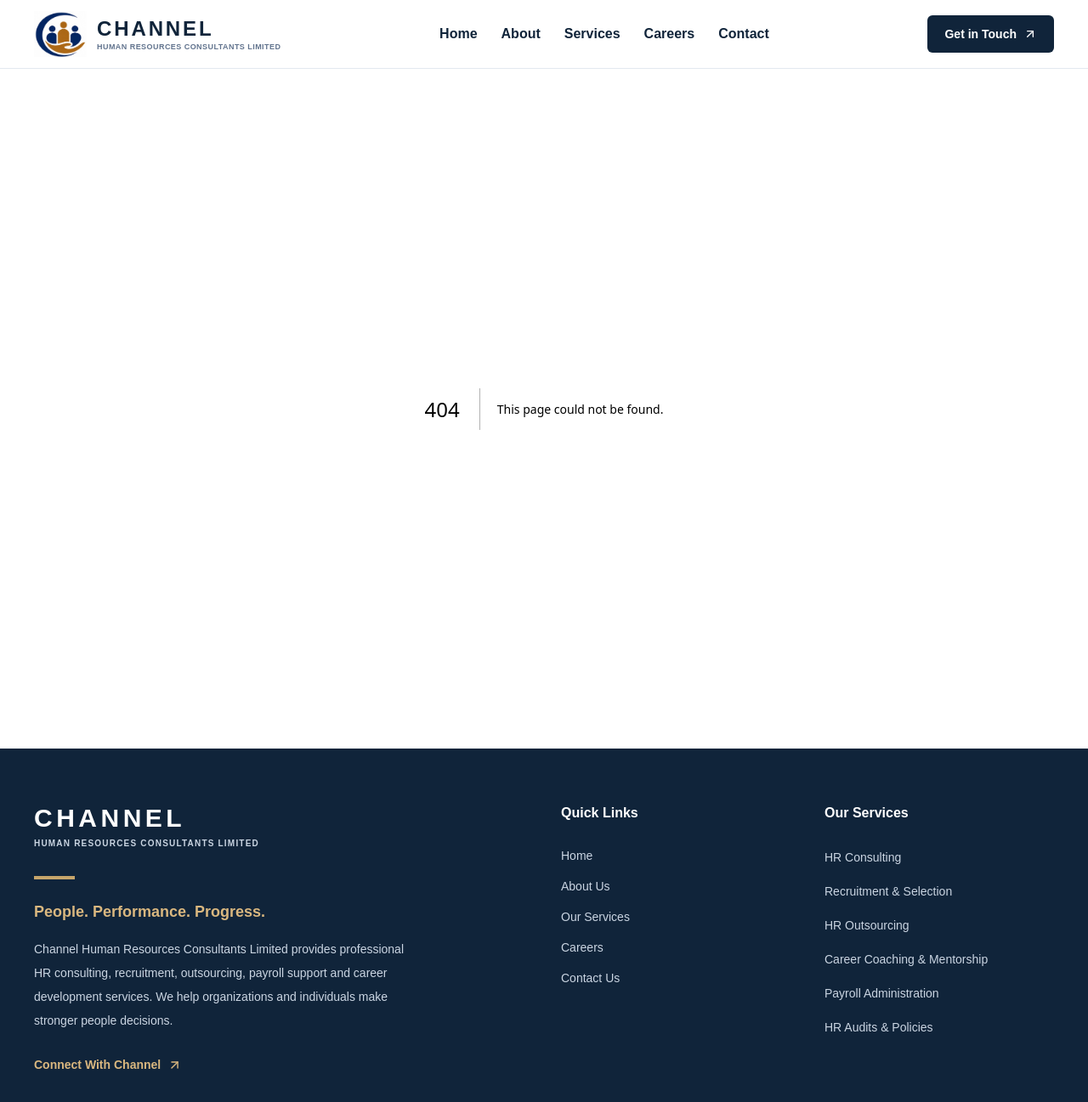
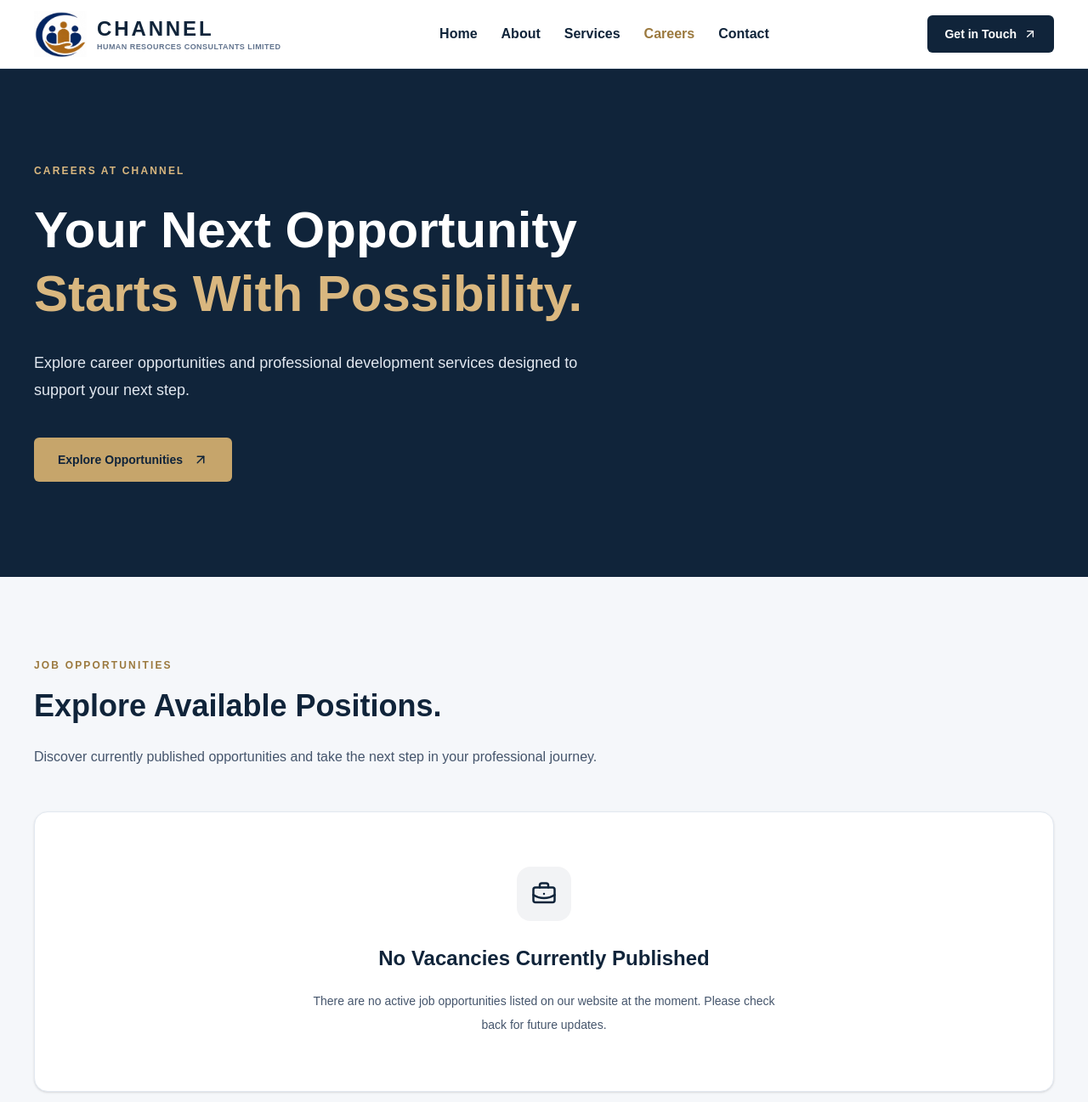
Before and after one commit to aldrine08/CHANNEL-HUMAN-RESOURCES-CONSULTANTS-LIMITED, a Next.js app: page /careers in a window 1280 px wide. Before the commit this address had no page. Shown: the top 1297 px of the page at 85% size. Built offline with nearby package versions, Linux system fonts and the light colour scheme.

Commit message:
Build Careers page and vacancy listing foundation

```diff
--- /dev/null
+++ b/src/app/careers/page.tsx
@@ -0,0 +1,192 @@
+
+import type { Metadata } from "next";
+import Link from "next/link";
+import {
+  ArrowUpRight,
+  BriefcaseBusiness,
+  GraduationCap,
+  SearchCheck,
+  UsersRound,
+} from "lucide-react";
+import JobCard from "@/components/JobCard";
+import { publishedJobs } from "@/data/jobs";
+
+export const metadata: Metadata = {
+  title: "Careers & Job Opportunities",
+  description:
+    "Explore career opportunities, recruitment services and professional development support from Channel Human Resources Consultants Limited.",
+};
+
+const careerServices = [
+  {
+    title: "Career Coaching",
+    description:
+      "Receive guidance on career planning and professional development.",
+    icon: GraduationCap,
+  },
+  {
+    title: "Recruitment Support",
+    description:
+      "Learn about Channel's recruitment and selection services.",
+    icon: SearchCheck,
+  },
+  {
+    title: "Professional Growth",
+    description:
+      "Explore mentorship and career development support.",
+    icon: UsersRound,
+  },
+];
+
+export default function CareersPage() {
+  return (
+    <main>
+      {/* HERO */}
+      <section className="bg-[#10243A] px-6 py-20 text-white lg:px-10 lg:py-28">
+        <div className="mx-auto max-w-7xl">
+          <p className="text-xs font-bold uppercase tracking-[0.18em] text-[#D9B77F]">
+            Careers at Channel
+          </p>
+
+          <h1 className="mt-6 max-w-4xl text-4xl font-extrabold leading-tight sm:text-5xl lg:text-6xl">
+            Your Next Opportunity
+            <span className="block text-[#D9B77F]">
+              Starts With Possibility.
+            </span>
+          </h1>
+
+          <p className="mt-7 max-w-2xl text-lg leading-8 text-slate-200">
+            Explore career opportunities and
+            professional development services
+            designed to support your next step.
+          </p>
+
+          <a
+            href="#opportunities"
+            className="mt-10 inline-flex items-center gap-3 rounded-md bg-[#C6A56B] px-7 py-4 text-sm font-bold text-[#10243A] transition-colors hover:bg-[#E0C38E]"
+          >
+            Explore Opportunities
+            <ArrowUpRight size={18} />
+          </a>
+        </div>
+      </section>
+
+      {/* JOB OPPORTUNITIES */}
+      <section
+        id="opportunities"
+        className="scroll-mt-20 bg-[#F5F7FA] px-6 py-24 lg:px-10"
+      >
+        <div className="mx-auto max-w-7xl">
+          <p className="mb-5 text-xs font-bold uppercase tracking-[0.18em] text-[#9B793E]">
+            Job Opportunities
+          </p>
+
+          <h2 className="text-3xl font-extrabold text-[#10243A] sm:text-4xl">
+            Explore Available Positions.
+          </h2>
+
+          <p className="mt-6 max-w-2xl leading-8 text-slate-600">
+            Discover currently published opportunities
+            and take the next step in your professional journey.
+          </p>
+
+          {publishedJobs.length > 0 ? (
+            <div className="mt-12 grid gap-6 lg:grid-cols-2">
+              {publishedJobs.map((job) => (
+                <JobCard key={job.id} job={job} />
+              ))}
+            </div>
+          ) : (
+            <div className="mt-12 rounded-2xl border border-slate-200 bg-white px-8 py-16 text-center shadow-sm">
+              <div className="mx-auto flex h-16 w-16 items-center justify-center rounded-2xl bg-[#10243A]/5 text-[#10243A]">
+                <BriefcaseBusiness size={30} />
+              </div>
+
+              <h3 className="mt-7 text-2xl font-bold text-[#10243A]">
+                No Vacancies Currently Published
+              </h3>
+
+              <p className="mx-auto mt-5 max-w-xl text-sm leading-7 text-slate-600">
+                There are no active job opportunities
+                listed on our website at the moment.
+                Please check back for future updates.
+              </p>
+            </div>
+          )}
+        </div>
+      </section>
+
+      {/* CAREER DEVELOPMENT */}
+      <section className="bg-white px-6 py-24 lg:px-10">
+        <div className="mx-auto max-w-7xl">
+          <p className="mb-5 text-xs font-bold uppercase tracking-[0.18em] text-[#9B793E]">
+            Beyond Recruitment
+          </p>
+
+          <h2 className="max-w-3xl text-3xl font-extrabold text-[#10243A] sm:text-4xl">
+            Supporting Careers at Every Stage.
+          </h2>
+
+          <p className="mt-6 max-w-2xl leading-8 text-slate-600">
+            Channel supports professional growth
+            through recruitment expertise, career
+            guidance and mentorship.
+          </p>
+
+          <div className="mt-12 grid gap-6 md:grid-cols-3">
+            {careerServices.map((service) => {
+              const Icon = service.icon;
+
+              return (
+                <article
+                  key={service.title}
+                  className="rounded-xl border border-slate-200 p-8 transition-shadow hover:shadow-lg"
+                >
+                  <div className="flex h-14 w-14 items-center justify-center rounded-xl bg-[#10243A] text-[#D9B77F]">
+                    <Icon size={26} />
+                  </div>
+
+                  <h3 className="mt-7 text-xl font-bold text-[#10243A]">
+                    {service.title}
+                  </h3>
+
+                  <p className="mt-4 text-sm leading-7 text-slate-600">
+                    {service.description}
+                  </p>
+                </article>
+              );
+            })}
+          </div>
+        </div>
+      </section>
+
+      {/* EMPLOYER CTA */}
+      <section className="bg-[#10243A] px-6 py-20 text-white lg:px-10">
+        <div className="mx-auto flex max-w-7xl flex-col gap-8 md:flex-row md:items-center md:justify-between">
+          <div>
+            <p className="mb-4 text-xs font-bold uppercase tracking-[0.18em] text-[#D9B77F]">
+              For Employers
+            </p>
+
+            <h2 className="text-3xl font-bold">
+              Looking for the Right Talent?
+            </h2>
+
+            <p className="mt-4 max-w-xl leading-8 text-slate-300">
+              Explore Channel's recruitment and
+              selection solutions for your organization.
+            </p>
+          </div>
+
+          <Link
+            href="/services/recruitment-selection"
+            className="inline-flex w-fit shrink-0 items-center gap-3 rounded-md bg-[#C6A56B] px-7 py-4 text-sm font-bold text-[#10243A] hover:bg-[#E0C38E]"
+          >
+            Recruitment Services
+            <ArrowUpRight size={18} />
+          </Link>
+        </div>
+      </section>
+    </main>
+  );
+}
--- a/src/app/page.tsx
+++ b/src/app/page.tsx
@@ -1,7 +1,11 @@
 import Hero from "@/components/Hero";
+
+import Link from "next/link";
 
 import AboutSection from "@/components/AboutSection";
 import ServicesSection from "@/components/ServicesSection";
+
+
 
 const services = [
   {
@@ -63,6 +67,13 @@ export default function HomePage() {
             opportunities ahead.
           </p>
         </div>
+
+<Link
+  href="/careers"
+  className="mt-8 inline-flex items-center rounded-md bg-[#10243A] px-7 py-4 text-sm font-bold text-white transition-colors hover:bg-[#25445F]"
+>
+  Explore Careers →
+</Link>
       </section>
 
 
--- a/src/components/Footer.tsx
+++ b/src/components/Footer.tsx
@@ -11,7 +11,7 @@ const quickLinks = [
   { name: "Home", href: "/" },
   { name: "About Us", href: "/about" },
   { name: "Our Services", href: "/services" },
-  { name: "Careers", href: "/#careers" },
+  { name: "Careers", href: "/careers" },
   { name: "Contact Us", href: "/#contact" },
 ];
 
--- /dev/null
+++ b/src/components/JobCard.tsx
@@ -0,0 +1,71 @@
+
+import {
+  BriefcaseBusiness,
+  CalendarDays,
+  MapPin,
+} from "lucide-react";
+import type { Job } from "@/data/jobs";
+
+type JobCardProps = {
+  job: Job;
+};
+
+export default function JobCard({ job }: JobCardProps) {
+  const deadline = new Date(
+    `${job.closingDate}T12:00:00Z`
+  ).toLocaleDateString("en-KE", {
+    day: "numeric",
+    month: "long",
+    year: "numeric",
+    timeZone: "UTC",
+  });
+
+  return (
+    <article className="rounded-xl border border-slate-200 bg-white p-7 shadow-sm transition-shadow hover:shadow-lg sm:p-8">
+      <div className="flex flex-wrap items-start justify-between gap-4">
+        <div>
+          <p className="text-xs font-bold uppercase tracking-widest text-[#9B793E]">
+            {job.department}
+          </p>
+
+          <h3 className="mt-3 text-xl font-bold text-[#10243A]">
+            {job.title}
+          </h3>
+        </div>
+
+        <span className="rounded-full bg-[#EAF3EE] px-3 py-1 text-xs font-semibold text-[#236847]">
+          Open Position
+        </span>
+      </div>
+
+      <p className="mt-5 text-sm leading-7 text-slate-600">
+        {job.summary}
+      </p>
+
+      <div className="mt-7 flex flex-wrap gap-x-6 gap-y-3 text-sm text-slate-600">
+        <span className="inline-flex items-center gap-2">
+          <MapPin size={17} />
+          {job.location}
+        </span>
+
+        <span className="inline-flex items-center gap-2">
+          <BriefcaseBusiness size={17} />
+          {job.employmentType}
+        </span>
+
+        <span className="inline-flex items-center gap-2">
+          <CalendarDays size={17} />
+          Closes {deadline}
+        </span>
+      </div>
+
+      <div className="mt-7 border-t border-slate-100 pt-5">
+        <p className="text-xs text-slate-500">
+          Full vacancy details and application
+          instructions will be provided when
+          the recruitment workflow is configured.
+        </p>
+      </div>
+    </article>
+  );
+}
--- a/src/components/Navbar.tsx
+++ b/src/components/Navbar.tsx
@@ -12,7 +12,7 @@ const navigation = [
   { label: "Home", href: "/" },
   { label: "About", href: "/about" },
   { label: "Services", href: "/services" },
-  { label: "Careers", href: "/#careers" },
+  { label: "Careers", href: "/careers" },
   { label: "Contact", href: "/#contact" },
 ];
 
--- /dev/null
+++ b/src/data/jobs.ts
@@ -0,0 +1,20 @@
+
+export type Job = {
+  id: string;
+  slug: string;
+  title: string;
+  location: string;
+  employmentType: string;
+  department: string;
+  closingDate: string;
+  summary: string;
+  status: "published" | "draft" | "closed";
+};
+
+export const jobs: Job[] = [];
+
+export const publishedJobs = jobs.filter(
+  (job) =>
+    job.status === "published" &&
+    job.closingDate >= new Date().toISOString().slice(0, 10)
+);
```
